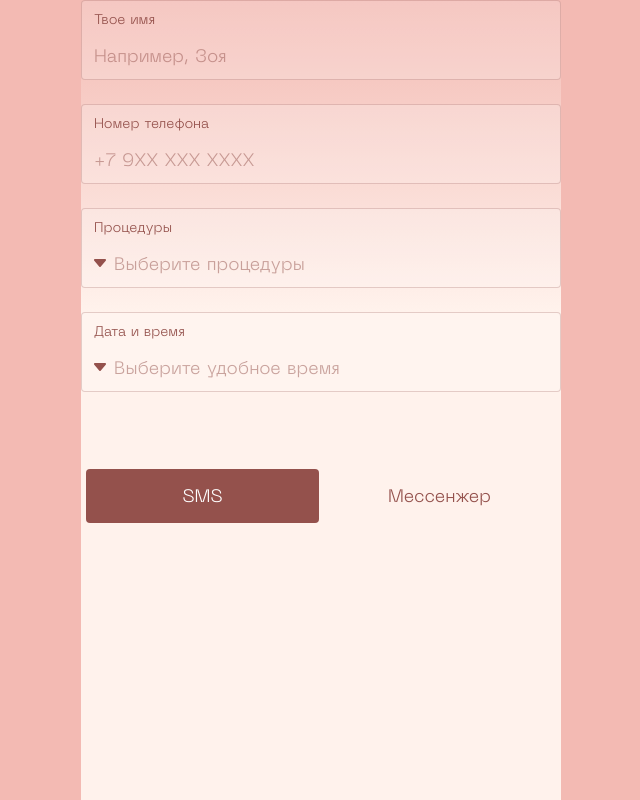
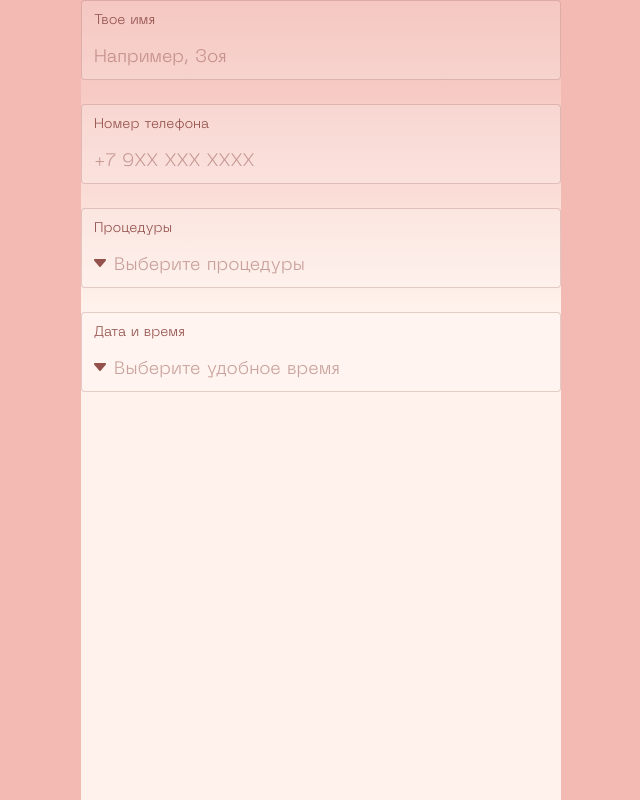
Before and after one commit to ooonikpro/mezhdunami, a Nuxt app: page /form in a window 1280 px wide. Shown: the whole page, without its empty margins (319-959 px from the left). Built offline with nearby package versions, Linux system fonts and the light colour scheme.

Commit message:
chore: hide sms notification

```diff
--- a/pages/form.vue
+++ b/pages/form.vue
@@ -20,11 +20,15 @@
 
         <DateInput />
 
-        <Checkbox class="mb-16" v-model="form.notify">
+        <Checkbox v-if="false" class="mb-16" v-model="form.notify">
             Напомнить за 2 часа до
         </Checkbox>
 
-        <NotificationSwitcher v-model="form.typeOfNotify" class="mb-24" />
+        <NotificationSwitcher
+            v-if="form.notify"
+            v-model="form.typeOfNotify"
+            class="mb-24"
+        />
 
         <Button class="mb-16">Записаться</Button>
         <Button outline small @click="router.push('/')">Отмена</Button>
```
